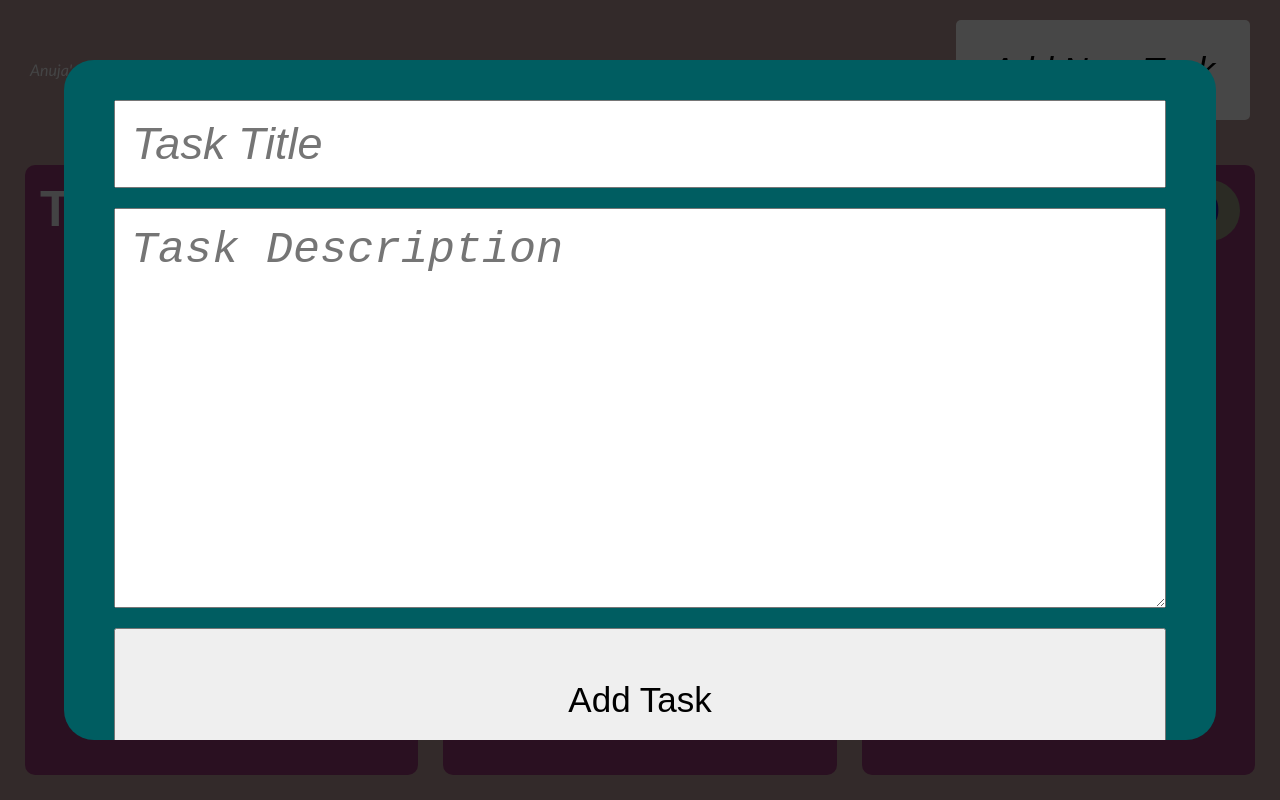
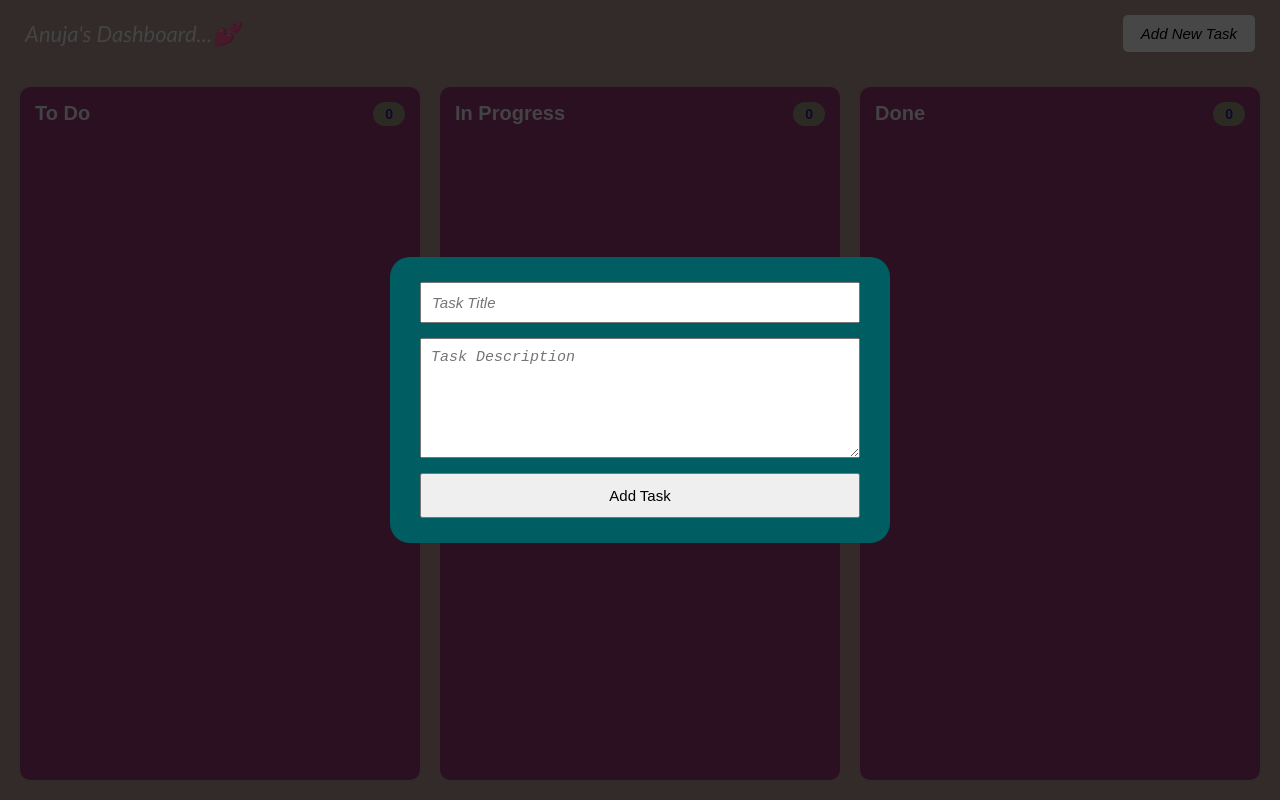
Before and after one commit to bhadaneanuja5-bit/task-management-board, a plain HTML site: page index.html in a window 1280 px wide. Both pictures are taken after a click on the button "Add New Task". Drawn offline with Linux system fonts and the light colour scheme.

Commit message:
Update style.css

```diff
--- a/style.css
+++ b/style.css
@@ -24,29 +24,30 @@ main{
 }
 
 nav{
-    padding:20px 30px;
+    padding:15px 25px;
     display:flex;
     justify-content:space-between;
     align-items:center;
     font-style: italic;
     font-weight: 100;
-    font-family:'Trebuchet MS', 'Lucida Sans Unicode', 'Lucida Grande', 'Lucida Sans', Arial, sans-serif
+    font-family:'Trebuchet MS', 'Lucida Sans Unicode', 'Lucida Grande', 'Lucida Sans', Arial, sans-serif;
+    font-size: 22px;
 }
 
 nav button{
-    padding:30px 35px;
+    padding:10px 18px;
     border:none;
     border-radius:5px;
     cursor:pointer;
-    font-size: 35px;
+    font-size: 15px;
     font-style: italic;
 }
 
 .board{
     flex:1;
     display:flex;
-    gap:25px;
-    padding:25px;
+    gap:20px;
+    padding:20px;
 }
 
 .task-column{
@@ -68,42 +69,41 @@ nav button{
 .heading{
     display: flex;
     justify-content:space-between;
-    font-size: 50px;
+    font-size: 20px;
     font-weight:600;
 }
 
 .heading .right{
     background:#90917a;
     color:rgb(49, 26, 142);
-    padding:8px 20px;
+    padding:4px 12px;
     border-radius:100px;
-    font-size:40px;
+    font-size:14px;
 }
 
 .task{
     background:rgb(9, 118, 107);
-    padding:20px;
+    padding:15px;
     border-radius:10px;
     display:flex;
     flex-direction:column;
-    gap:10px;
+    gap:8px;
     cursor:grab;
 }
 
-
 .task button{
     align-self:flex-end;
-    padding:15px 25px;
+    padding:6px 14px;
     border:none;
-    border-radius:35px;
+    border-radius:20px;
     background:red;
     color:rgb(250, 244, 244);
     cursor:pointer;
-    font-size:32px;
+    font-size:13px;
 }
 
 .task h2{
-    font-size:64px;
+    font-size:20px;
     margin-bottom:5px;
     font-palette: inherit;
     font-family: Cambria, Cochin, Georgia, Times, 'Times New Roman', serif;
@@ -139,38 +139,37 @@ nav button{
     position:relative;
     z-index:50;
     background:#005d61;
-    padding: 40px 50px;
-    border-radius:30px;
+    padding: 25px 30px;
+    border-radius:20px;
 
     width:90%;
-    max-width:1800px;
-    height:85vh;
-    max-height:900px;
+    max-width:500px;
+    height:auto;
+    max-height:80vh;
     overflow-y:auto;
 
     display:flex;
     flex-direction:column;
-    gap:20px;
-    font-size: 35px;
+    gap:15px;
+    font-size: 16px;
     font-family: Georgia, 'Times New Roman', Times, serif;
 }
 
 .center input,
 .center textarea{
-    padding:16px;
-    font-size:45px;
+    padding:10px;
+    font-size:15px;
     font-style: italic;
 }
 
 .center textarea{
-    min-height:400px;
+    min-height:120px;
     flex:1;
-    font-size: 45px;
-    font-display: auto;
+    font-size: 15px;
 }
 
 .center button{
-    padding: 50px;
+    padding: 12px;
     cursor:pointer;
-    font-size: 35px;
+    font-size: 15px;
 }
```
